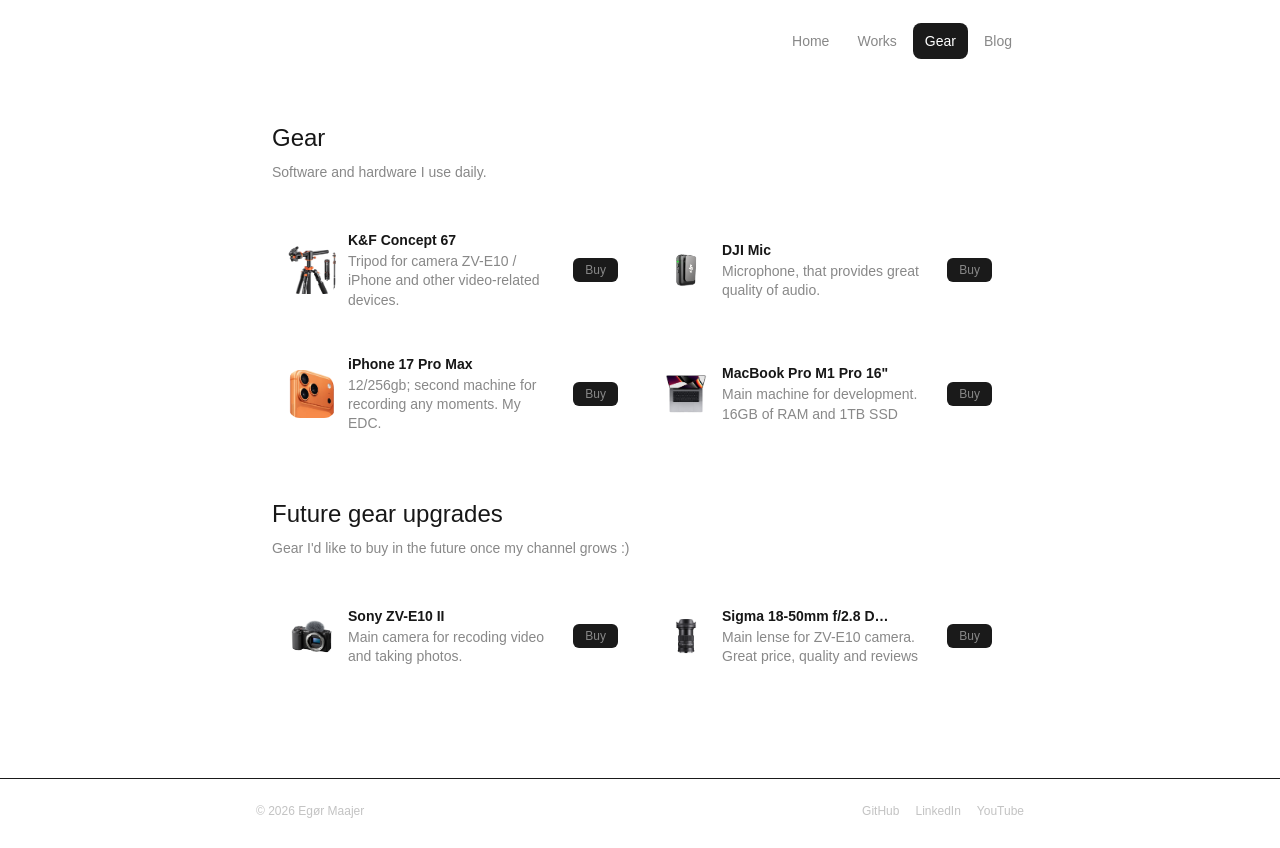
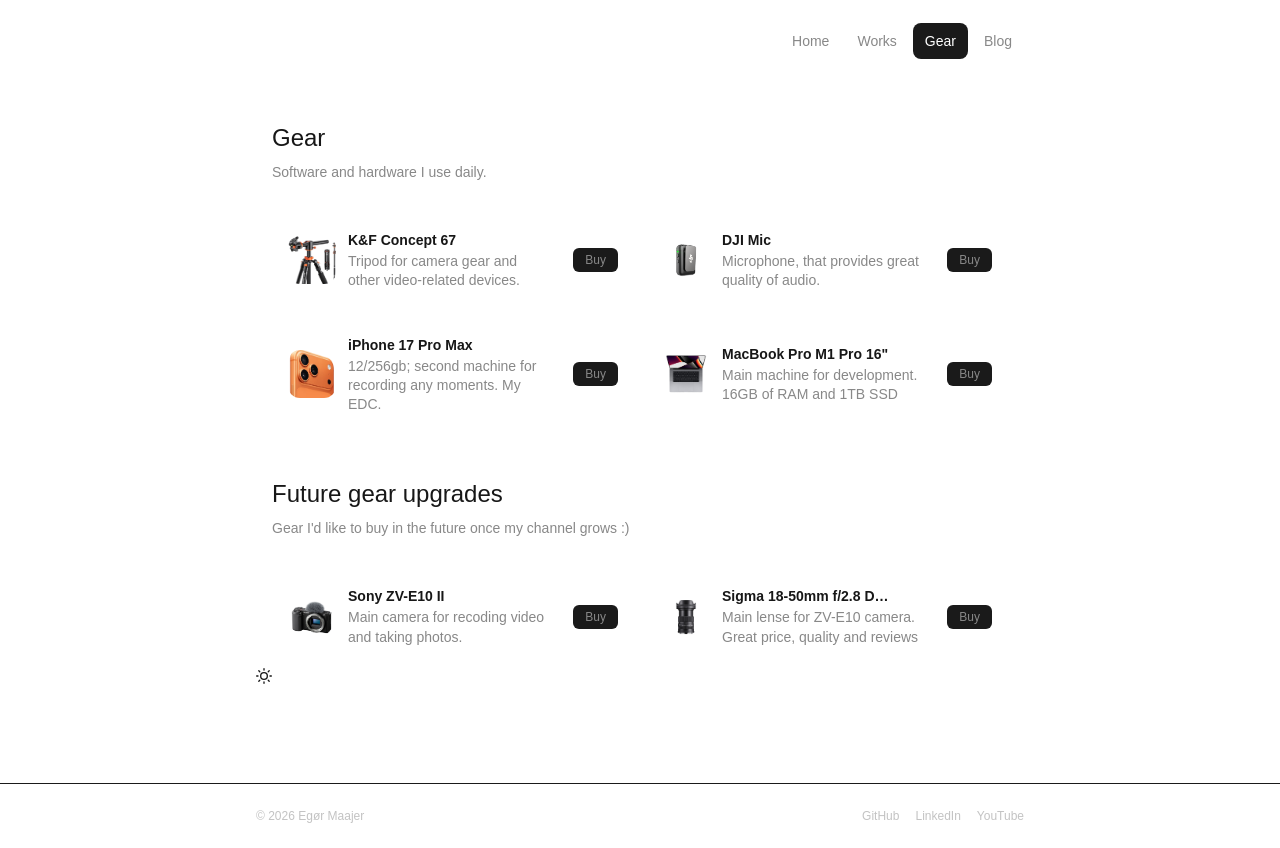
Before and after one commit to monokkai/maajer.io, a Next.js app: page /gear in a window 1280 px wide. Built offline with nearby package versions, Linux system fonts and the light colour scheme.

Commit message:
fix: some small changes

```diff
--- /dev/null
+++ b/app/components/themeToggleButton.tsx
@@ -0,0 +1,13 @@
+import { SunIcon, MoonIcon } from "@chakra-ui/icons";
+
+const ThemeToggleButton = () => {
+  return (
+    <button>
+      <a>
+        <SunIcon />
+      </a>
+    </button>
+  );
+};
+
+export default ThemeToggleButton;
--- a/app/gear/page.tsx
+++ b/app/gear/page.tsx
@@ -1,6 +1,7 @@
 import { BasePage } from "../components/basePage";
 import { Header } from "../components/header";
 import { SectionBody } from "../components/sectionBody";
+import ThemeToggleButton from "../components/themeToggleButton";
 import { ToolItem } from "../components/ToolItem";
 import { tools, futureTools } from "./tools";
 
@@ -37,6 +38,8 @@
             ))}
           </div>
         </SectionBody>
+
+        <ThemeToggleButton />
       </BasePage>
     </>
   );
--- a/app/gear/tools.ts
+++ b/app/gear/tools.ts
@@ -2,7 +2,7 @@
   {
     name: "K&F Concept 67",
     description:
-      "Tripod for camera ZV-E10 / iPhone and other video-related devices.",
+      "Tripod for camera gear and other video-related devices.",
     icon: "/tripod.png",
     href: "https://www.amazon.com/Horizontal-Aluminum-T255A4-BH-28L-TM2515T1/dp/B07GKNYFSP",
     label: "Buy",
--- a/app/layout.tsx
+++ b/app/layout.tsx
@@ -17,7 +17,7 @@
 
 export const metadata: Metadata = {
   title: "Egør Määjer | Portfolio",
-  description: "Software Engineer & Content Creator",
+  description: "Software Engineer & Content Creator.",
 };
 
 export default function RootLayout({
--- a/app/page.tsx
+++ b/app/page.tsx
@@ -1,4 +1,4 @@
-"use client"
+"use client";
 import { BasePage } from "./components/basePage";
 import { Header } from "./components/header";
 import { SectionBody } from "./components/sectionBody";
@@ -6,7 +6,6 @@
 import { Skills } from "./components/Skills";
 import { Bio } from "./components/Bio";
 import { Interests } from "./components/Interests";
-import { motion } from "motion/react"
 
 export default function Home() {
   return (
```
